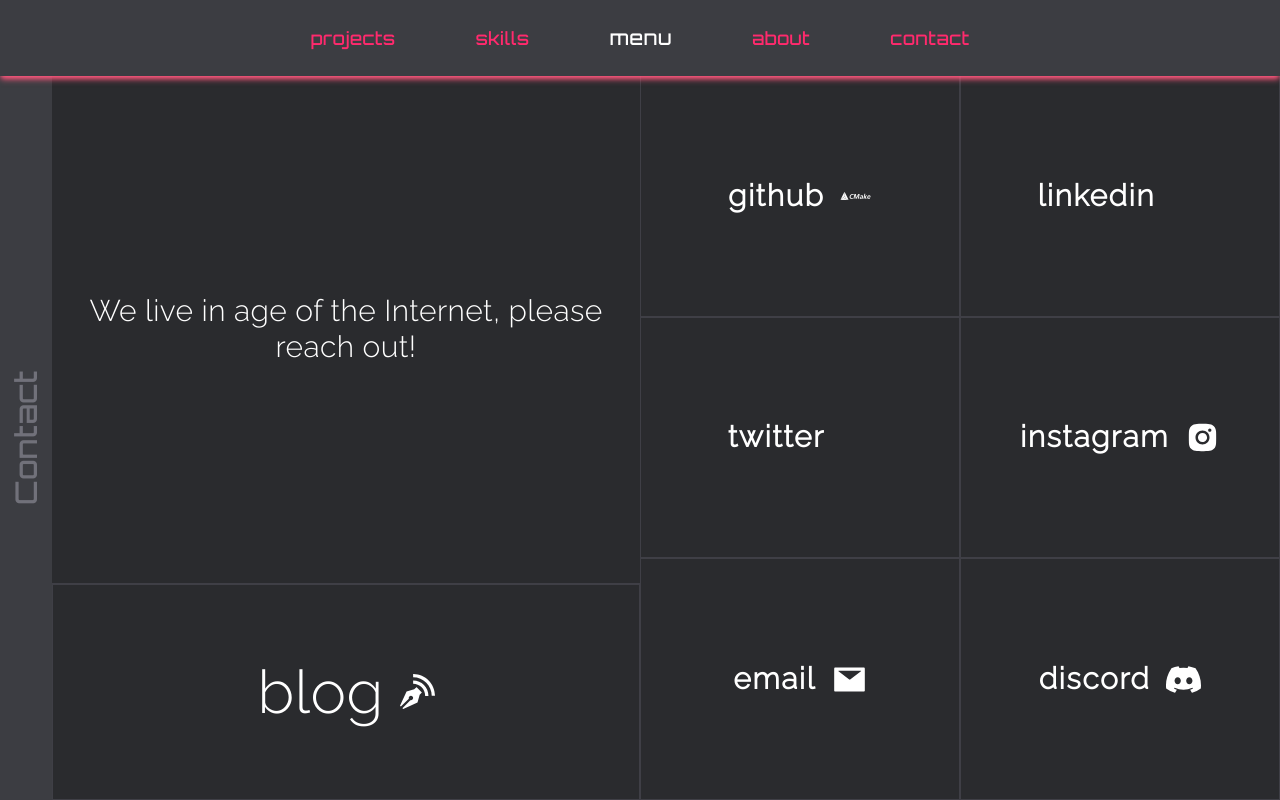
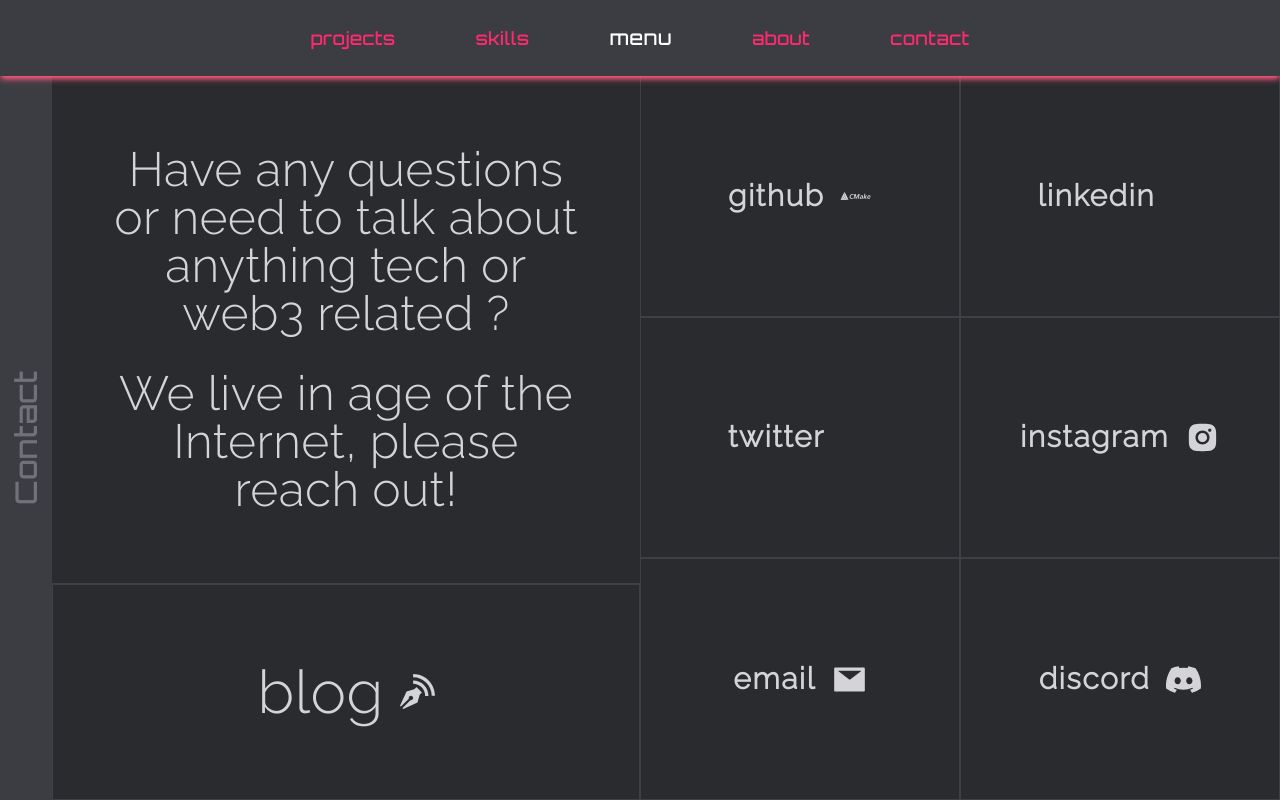
Before and after one commit to gopiinho/devProfile, a Next.js app: page /contact in a window 1280 px wide. Built offline with nearby package versions, Linux system fonts and the light colour scheme; a web font is replaced by a local one.

Commit message:
Update: Content in contact page

```diff
--- a/pages/contact.jsx
+++ b/pages/contact.jsx
@@ -17,10 +17,10 @@ const Contact = () => {
       animate={{ opacity: 1 }}
       exit={{ opacity: 0 }}
       transition={{ duration: 0.5 }}
-      className="w-full h-screen pt-[75px] group"
+      className="w-full h-screen pt-[75px] group text-zinc-300"
     >
       <div className="flex flex-row md:flex-row sm:flex-col w-full overflow-hidden">
-        <div className="w-1/2 h-full">
+        <div className="w-1/2 sm:w-full h-full">
           <div className="flex">
             <h2
               style={{ height: "calc(100vh - 75px)" }}
@@ -29,8 +29,12 @@ const Contact = () => {
               Contact
             </h2>
             <div className="flex flex-col w-full">
-              <div className="h-[70%] text-3xl font-rale text-center flex justify-center items-center">
-                We live in age of the Internet, please reach out!
+              <div className="h-[70%] w-[80%] text-5xl m-auto font-rale text-center flex flex-col gap-8 justify-center items-center">
+                <p>
+                  Have any questions or need to talk about anything tech or web3
+                  related ?
+                </p>
+                <p> We live in age of the Internet, please reach out!</p>
               </div>
               <div className="h-[30%] w-full grid grid-cols-1 border-t border-zinc-700  text-center items-center justify-center">
                 <Link
@@ -46,7 +50,7 @@ const Contact = () => {
             </div>
           </div>
         </div>
-        <div className="w-1/2 ">
+        <div className="w-1/2 sm:w-full ">
           <div className="grid grid-cols-2 md:grid-cols-2 sm:grid-cols-2 text-3xl font-rale w-full h-full justify-center text-center font-semibold tracking-wider">
             <Link
               href="https://github.com/igopib"
--- a/tailwind.config.js
+++ b/tailwind.config.js
@@ -7,10 +7,10 @@ module.exports = {
   theme: {
     extend: {
       screens: {
-        sm: "400px",
+        sm: "360px",
         // => @media (min-width: 360px) { ... }
 
-        sm2: "560px",
+        sm2: "550px",
         // => @media (min-width: 550px) { ... }
 
         md: "760px",
```
